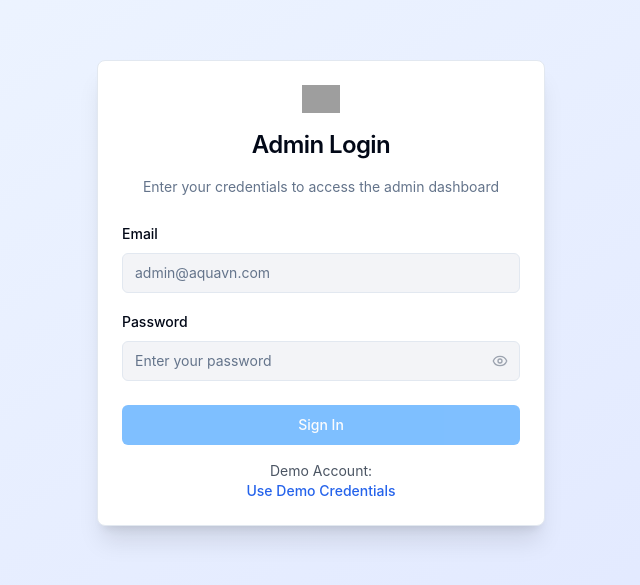
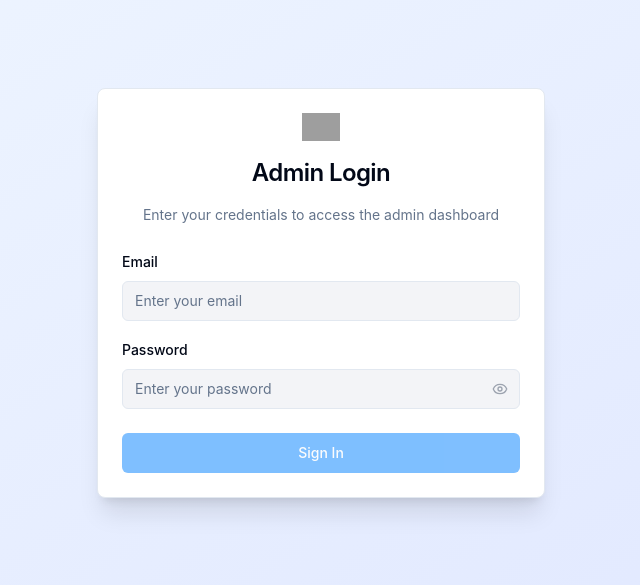
Before and after one commit to vinv-io/aev-tv-sales-event, a Next.js app: page /admin/login in a window 1280 px wide. Shown: the part 107-692 px from the top of the page, without its empty margins (319-959 px from the left). Built offline with nearby package versions, Linux system fonts and the light colour scheme; grey boxes are pictures that could not be loaded.

Commit message:
remove admin info

```diff
--- a/package.json
+++ b/package.json
@@ -3,7 +3,7 @@
   "version": "0.1.0",
   "private": true,
   "scripts": {
-    "dev": "next dev -p 9002",
+    "dev": "next dev -p 3000",
     "build": "next build",
     "start": "next start",
     "lint": "next lint",
@@ -62,6 +62,7 @@
     "react-dom": "^18.3.1",
     "react-hook-form": "^7.52.1",
     "recharts": "^2.12.7",
+    "sharp": "^0.34.3",
     "tailwind-merge": "^2.6.0",
     "tailwindcss": "^3.4.15",
     "tailwindcss-animate": "^1.0.7",
--- a/src/app/admin/login/page.tsx
+++ b/src/app/admin/login/page.tsx
@@ -56,11 +56,6 @@ export default function AdminLoginPage() {
     }
   };
 
-  const handleDemoLogin = () => {
-    setEmail('admin@aquavn.com');
-    setPassword('admin123');
-  };
-
   return (
     <div className="min-h-screen flex items-center justify-center bg-gradient-to-br from-blue-50 to-indigo-100 p-4">
       <Card className="w-full max-w-md shadow-xl">
@@ -81,7 +76,7 @@ export default function AdminLoginPage() {
               <Input
                 id="email"
                 type="email"
-                placeholder="admin@aquavn.com"
+                placeholder="Enter your email"
                 value={email}
                 onChange={(e) => setEmail(e.target.value)}
                 disabled={isLoading}
@@ -125,19 +120,6 @@ export default function AdminLoginPage() {
             >
               {isLoading ? 'Signing in...' : 'Sign In'}
             </Button>
-
-            <div className="text-sm text-center text-gray-600">
-              <p>Demo Account:</p>
-              <Button
-                type="button"
-                variant="link"
-                className="p-0 h-auto text-sm text-blue-600"
-                onClick={handleDemoLogin}
-                disabled={isLoading}
-              >
-                Use Demo Credentials
-              </Button>
-            </div>
           </CardFooter>
         </form>
       </Card>
--- a/src/components/layout/Footer.tsx
+++ b/src/components/layout/Footer.tsx
@@ -78,15 +78,6 @@ const ContactSection = memo(({ t }: { t: any }) => (
           className="hover:text-primary transition-colors duration-200 focus:text-primary outline-none focus:ring-2 focus:ring-primary focus:ring-offset-2 rounded-sm"
         >
           Hotline: 1800 585832
-        </a>
-      </div>
-      <div className="flex items-center gap-2">
-        <Mail className="h-4 w-4 flex-shrink-0" aria-hidden="true" />
-        <a
-          href="mailto:contact@aquavn.com"
-          className="hover:text-primary transition-colors duration-200 focus:text-primary outline-none focus:ring-2 focus:ring-primary focus:ring-offset-2 rounded-sm"
-        >
-          contact@aquavn.com
         </a>
       </div>
     </address>
--- a/src/lib/auth.ts
+++ b/src/lib/auth.ts
@@ -58,6 +58,7 @@ export interface ExtendedUser extends AdminUser {
 
 export const { handlers, auth, signIn, signOut } = NextAuth({
   adapter: PrismaAdapter(prisma),
+  trustHost: true,
   providers: [
     CredentialsProvider({
       name: 'credentials',
```
Also changed, not shown: 2 other files (tests, documents, lock files or other folders).
